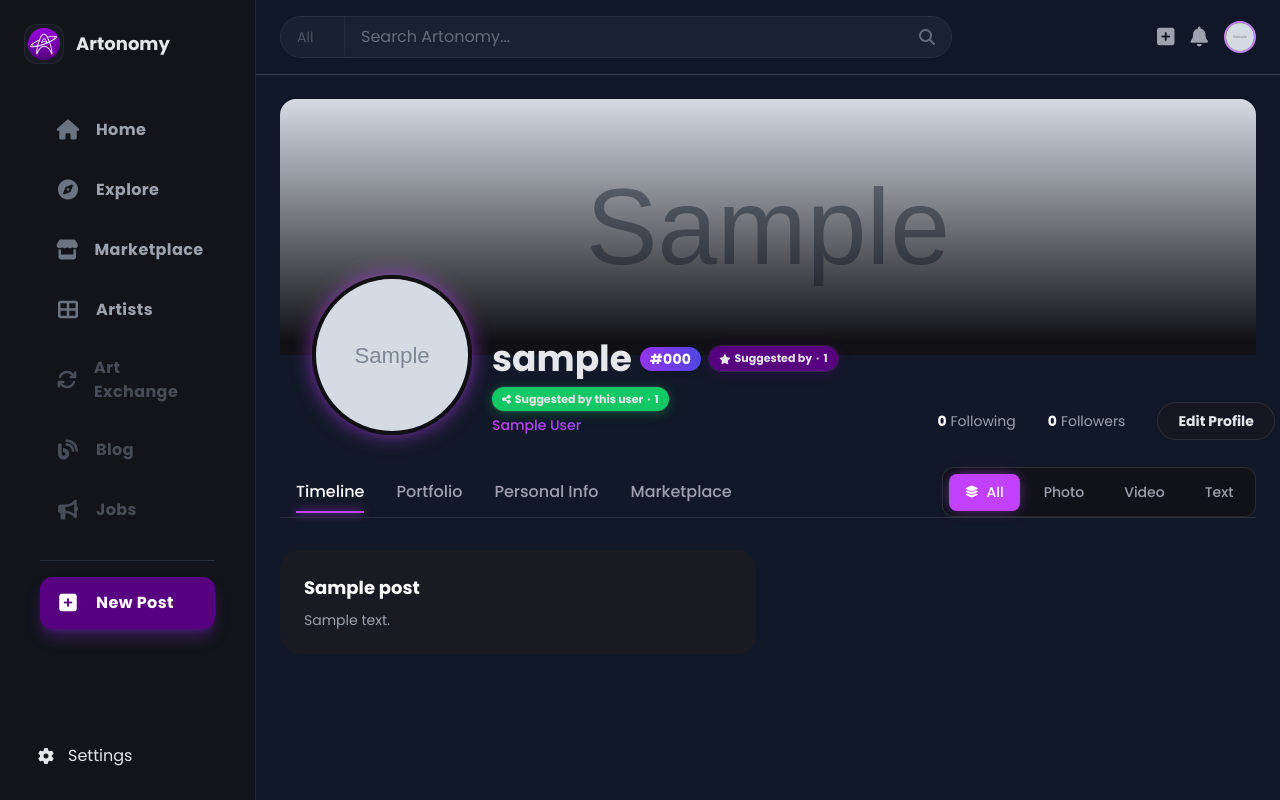
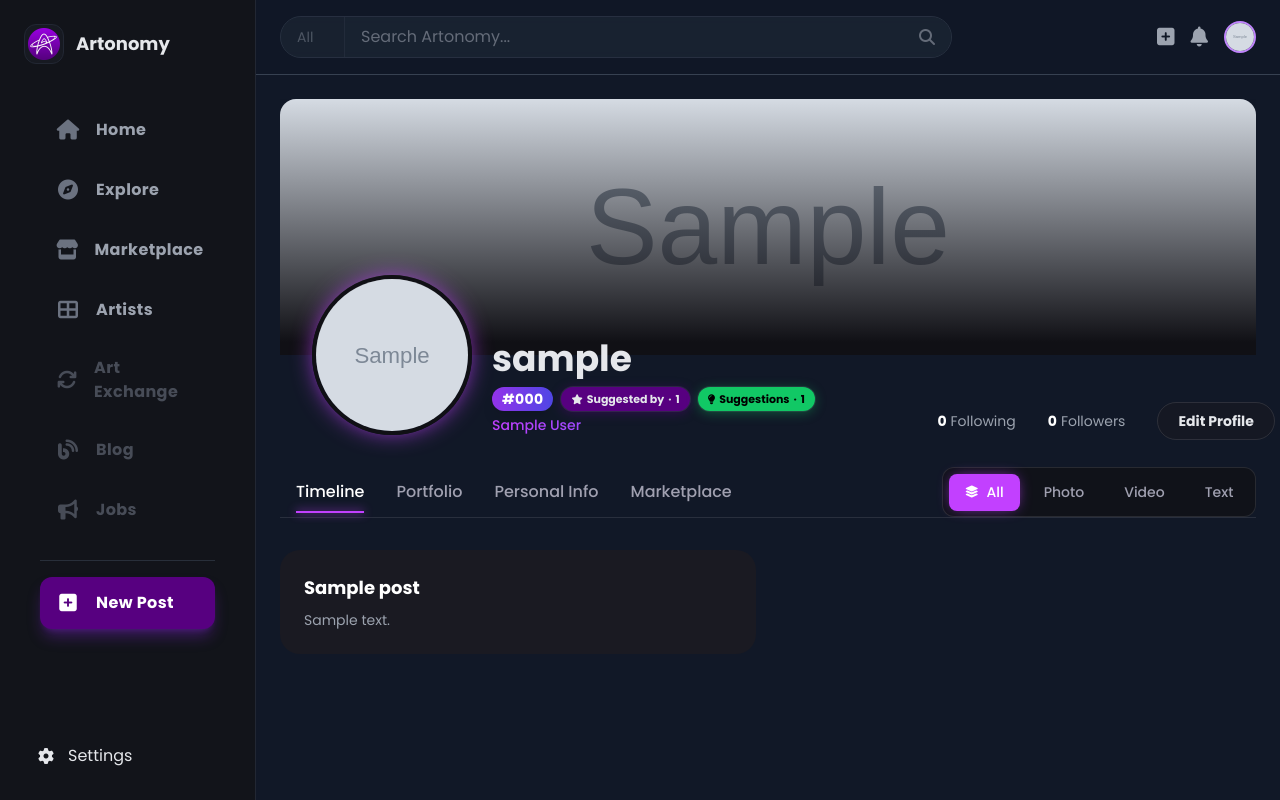
Before and after one commit to hirbodprime/artonomy, a Django app: a page that uses templates/accounts/profile.html in a window 1280 px wide. Run offline with Django 5.2, Linux system fonts and the light colour scheme; a user stored in the database is signed in; tables that the repository leaves empty hold one stand-in row (values such as "Sample post"); grey boxes marked "Sample" are stand-in pictures; data that the repository does not hold is empty; some libraries are stand-ins or nearby versions.

Commit message:
fixed profile design

```diff
--- a/templates/accounts/profile.html
+++ b/templates/accounts/profile.html
@@ -178,17 +178,15 @@
 </style>
 
 <div class="max-w-7xl w-full mx-auto px-3 sm:px-6 py-6">
-
-  <!-- ===== FABULOUS Profile Hero ===== -->
+<!-- ===== FABULOUS Profile Hero (username fixed) ===== -->
 <section class="relative mb-8 text-center sm:text-left fade-in">
-  <!-- Banner -->
   {% if profile_user.profile and profile_user.profile.cover %}
-    <div class="h-48 sm:h-64 rounded-2xl bg-center bg-cover relative"
+    <div class="h-48 sm:h-64 rounded-2xl bg-center bg-cover relative pb-10 sm:pb-0"
          style="background-image:url('{{ profile_user.profile.cover.url }}');">
       <div class="absolute inset-0 hero-banner"></div>
     </div>
   {% else %}
-    <div class="h-48 sm:h-64 rounded-2xl relative overflow-hidden">
+    <div class="h-48 sm:h-64 rounded-2xl relative overflow-hidden pb-10 sm:pb-0">
       <div class="absolute inset-0"
            style="background:
                   radial-gradient(1200px 400px at -10% -30%, rgba(120,65,255,.18), rgba(120,65,255,0) 60%),
@@ -198,36 +196,34 @@
     </div>
   {% endif %}
 
-  <!-- Content -->
   <div class="px-4 sm:px-8">
     <div class="flex flex-col sm:flex-row items-center sm:items-end gap-5 -mt-16 sm:-mt-20">
       <!-- Avatar -->
-<img src="{% if profile_user.profile.avatar %}{{ profile_user.profile.avatar.url }}{% else %}https://placehold.co/160x160/222/FFF?text=U{% endif %}"
+      <img
+        src="{% if profile_user.profile.avatar %}{{ profile_user.profile.avatar.url }}{% else %}https://placehold.co/160x160/222/FFF?text=U{% endif %}"
         class="w-32 h-32 sm:w-40 sm:h-40 rounded-full object-cover hero-avatar slide-up"
-     style="animation-delay: 0.2s;"
-     alt="{{ profile_user.username }}">
-
+        style="animation-delay:.2s" alt="{{ profile_user.username }}"
+      >
 
       <!-- User Info -->
-      <div class="flex-1 flex flex-col sm:flex-row items-center sm:items-end justify-between gap-4 w-full slide-up" style="animation-delay: 0.4s;">
-        <div class="min-w-0">
-          <!-- Username + suggestion counters on one line (wrap on small screens) -->
-          <div class="flex items-center gap-2 flex-wrap">
-             <h1 class="text-3xl sm:text-4xl font-bold truncate flex items-center gap-2">
+      <div class="flex-1 flex flex-col sm:flex-row items-center sm:items-end justify-between gap-4 w-full slide-up" style="animation-delay:.4s;">
+        <div class="min-w-0 w-full">
+          <!-- Username on its own row (prevents squeezing on mobile) -->
+          <h1 class="text-3xl sm:text-4xl font-bold truncate max-w-full">
             {{ profile_user.username }}
+          </h1>
 
+          <!-- Chips / badges row -->
+          <div class="mt-2 flex items-center gap-2 flex-wrap">
             {% if profile_user.public_code %}
-      <span
-        class="inline-flex items-center px-2.5 py-0.5 rounded-full text-sm font-bold tracking-wide
+              <span class="inline-flex items-center px-2.5 py-0.5 rounded-full text-sm font-bold tracking-wide
                            bg-gradient-to-r from-purple-600 to-indigo-600 text-white shadow-lg">
                 #{{ profile_user.public_code }}
               </span>
             {% endif %}
-  </h1>
-            <!-- Suggestion counters -->
+
             {% if profile_user.role == 'ARTIST' %}
-    <span
-      class="inline-flex items-center gap-1 px-2.5 py-1 rounded-full text-[11px] font-semibold"
+              <span class="inline-flex items-center gap-1 px-2.5 py-1 rounded-full text-[11px] font-semibold"
                     style="background:#570080; box-shadow:0 0 0 1px rgba(255,255,255,.08), 0 2px 12px rgba(87,0,128,.45);">
                 <i class="fa-solid fa-star text-[10px]"></i>
                 <span>Suggested by</span>
@@ -237,32 +233,34 @@
             {% endif %}
 
             <a href="{% url 'profile_suggested' profile_user.username %}"
-   class="inline-flex items-center gap-1 px-2.5 py-1 rounded-full text-[11px] font-semibold"
+   class="inline-flex items-center gap-1 px-2.5 py-1 rounded-full text-[11px] font-semibold text-black"
    style="background:#11C865; box-shadow:0 0 0 1px rgba(255,255,255,.08), 0 2px 12px rgba(17,200,101,.35);">
-  <i class="fa-solid fa-share-nodes text-[10px]"></i>
-  <span>Suggested by this user</span>
+  <i class="fa-solid fa-lightbulb text-[10px]"></i>
+  <span>Suggestions</span>
   <span class="opacity-90">·</span>
   <span>{{ suggestions_made_count|default:0 }}</span>
 </a>
-</div>
-
-{# Hero cats in gradient style (falls back to profile title) #}
-{% if profile_user.role == 'AUDIENCE' %}
-  <p class="text-sm truncate hero-subtitle mt-1">Audience</p>
-{% else %}
-  {% if hero_cats %}
-    <p class="text-sm truncate hero-subtitle mt-1">
-      {% for c in hero_cats %}
-        {{ c.name }}{% if not forloop.last %} · {% endif %}
-      {% endfor %}
-    </p>
-  {% elif profile_user.profile.title %}
-    <p class="text-sm truncate hero-subtitle mt-1">{{ profile_user.profile.title }}</p>
-  {% endif %}
-{% endif %}
 
           </div>
 
+          <!-- Categories / title line (compact) -->
+          {% if profile_user.role == 'AUDIENCE' %}
+            <p class="text-sm truncate hero-subtitle mt-1">Audience</p>
+          {% elif hero_cats and hero_cats|length %}
+            {% with total=hero_cats|length %}
+              <p class="text-sm truncate hero-subtitle mt-1">
+                {% for c in hero_cats|slice:":3" %}
+                  {{ c.name }}{% if not forloop.last %} · {% endif %}
+                {% endfor %}
+                {% if total > 3 %} · +{{ total|add:"-3" }} more{% endif %}
+              </p>
+            {% endwith %}
+          {% elif profile_user.profile and profile_user.profile.title %}
+            <p class="text-sm truncate hero-subtitle mt-1">{{ profile_user.profile.title }}</p>
+          {% endif %}
+        </div>
+
+        <!-- Follow / counts -->
         <div class="flex items-center gap-4 sm:gap-6 mt-4 sm:mt-0">
           <div class="flex gap-4 text-sm text-gray-400">
             <a href="{% url 'network:following_list' profile_user.username %}"
@@ -270,7 +268,6 @@
                title="See who {{ profile_user.username }} follows">
               <b class="text-white font-semibold">{{ following_count|default:0 }}</b> Following
             </a>
-
             <a href="{% url 'network:followers_list' profile_user.username %}"
                class="inline-flex items-center gap-1 px-2 py-1 rounded-full hover:bg-white/5 hover:text-white transition-colors"
                title="See {{ profile_user.username }}’s followers">
@@ -287,7 +284,7 @@
                 aria-pressed="{{ is_following_author|yesno:'true,false' }}">
                 {% if is_following_author %}Following{% else %}Follow{% endif %}
               </button>
-              {% elif request.user == profile_user and  show_market%}
+            {% elif request.user == profile_user and show_market %}
               <a href="{% url 'settings_profile' %}" class="px-5 py-2 text-sm font-semibold rounded-full hero-follow-btn following">Edit Profile</a>
             {% endif %}
           </div>
@@ -296,6 +293,7 @@
     </div>
   </div>
 </section>
+
 
   <!-- ===== Integrated Controls Bar ===== -->
   <div class="flex flex-wrap items-center justify-center sm:justify-between gap-6 controls-container mb-8 slide-up" style="animation-delay: 0.6s;">
```
Lines whose indentation alone changed are shown as unchanged.
